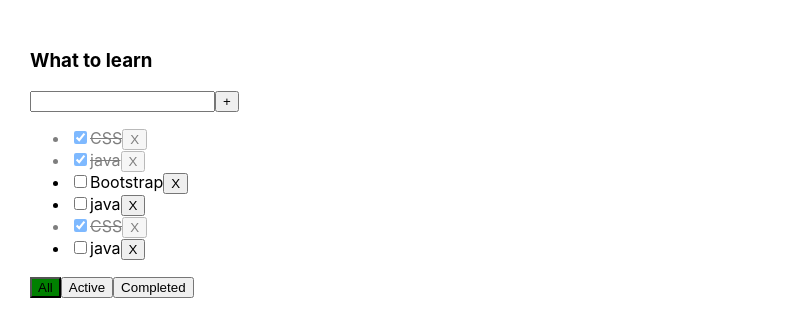
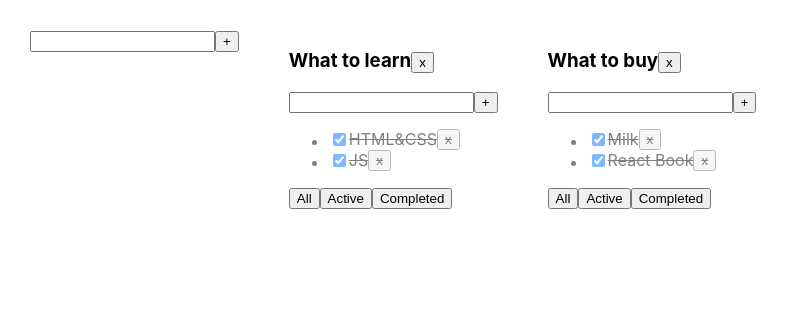
Before and after one commit to natasha17-spec/ToDoList, a React (Create React App) app: page / in a window 1280 px wide. Shown: the top 336 px of the page, without its empty margins (0-789 px from the left). Built offline with nearby package versions, Linux system fonts and the light colour scheme.

Commit message:
6 lesson - edit tasks

```diff
--- /dev/null
+++ b/src/AddNewItemForm.tsx
@@ -0,0 +1,43 @@
+import React, {ChangeEvent, KeyboardEvent, useState} from "react";
+
+type AddItemFormPropsType = {
+    addItem: (title: string) => void
+
+}
+
+export function AddNewItemForm(props: AddItemFormPropsType) {
+    let [title, setTitle] = useState("")
+    let [error, setError] = useState<string | null>(null)
+
+    const onChangeHandler = (e: ChangeEvent<HTMLInputElement>) => {
+        setTitle(e.currentTarget.value)
+    }
+
+    const onKeyPressHandler = (e: KeyboardEvent<HTMLInputElement>) => {
+        setError(null);
+        if (e.charCode === 13) {
+            addTask();
+        }
+    }
+
+    const addTask = () => {
+        debugger
+        let newTitle = title.trim();
+        if (newTitle !== "") {
+            props.addItem(newTitle);
+            setTitle("");
+        } else {
+            setError("Title is required");
+        }
+    }
+    return <div>
+        <input value={title}
+               onChange={onChangeHandler}
+               onKeyPress={onKeyPressHandler}
+               className={error ? "error" : ""}
+        />
+        <button onClick={addTask}>+</button>
+        {error && <div className="error-message">{error}</div>}
+    </div>
+
+}
--- a/src/App.tsx
+++ b/src/App.tsx
@@ -1,91 +1,134 @@
 import React, {useState} from 'react';
 import './App.css';
-import Todolist from "./Todolist";
-import {v1} from "uuid";
+import {TaskType, Todolist} from './Todolist';
+import {v1} from 'uuid';
+import {AddNewItemForm} from "./AddNewItemForm";
+
+export type FilterValuesType = "all" | "active" | "completed";
+type TodolistType = {
+    id: string
+    title: string
+    filter: FilterValuesType
+}
+
+type TasksStateType = {
+    [key: string]: Array<TaskType>
+}
 
 
-export type FilteredType = 'all' | 'active' | 'completed'
+function App() {
+    let todolistId1 = v1();
+    let todolistId2 = v1();
 
-function App() {
+    let [todolists, setTodolists] = useState<Array<TodolistType>>([
+        {id: todolistId1, title: "What to learn", filter: "all"},
+        {id: todolistId2, title: "What to buy", filter: "all"}
+    ])
 
-    const [tasks, setTasks] = useState([
-        {id: v1(), title: 'CSS', isDone: true},
-        {id: v1(), title: 'java', isDone: true},
-        {id: v1(), title: 'Bootstrap', isDone: false},
-        {id: v1(), title: 'java', isDone: false},
-        {id: v1(), title: 'CSS', isDone: true},
-        {id: v1(), title: 'java', isDone: false},
-    ])
-    const [filter, setFilter] = useState<FilteredType>('all')
-    const [addTask, setTask] = useState('')
-    const [err, setErr] = useState(false)
+    let [tasks, setTasks] = useState<TasksStateType>({
+        [todolistId1]: [
+            {id: v1(), title: "HTML&CSS", isDone: true},
+            {id: v1(), title: "JS", isDone: true}
+        ],
+        [todolistId2]: [
+            {id: v1(), title: "Milk", isDone: true},
+            {id: v1(), title: "React Book", isDone: true}
+        ]
+    });
 
-    let tasksForTodolist = tasks;
-    if (filter === 'completed') {
-        tasksForTodolist = tasks.filter(ac => ac.isDone)
-    }
-    if (filter === 'active') {
-        tasksForTodolist = tasks.filter(ac => !ac.isDone)
+
+    function removeTask(id: string, todolistId: string) {
+        //достанем нужный массив по todolistId:
+        let todolistTasks = tasks[todolistId];
+        // перезапишем в этом объекте массив для нужного тудулиста отфилтрованным массивом:
+        tasks[todolistId] = todolistTasks.filter(t => t.id != id);
+        // засетаем в стейт копию объекта, чтобы React отреагировал перерисовкой
+        setTasks({...tasks});
     }
 
-    function deleteTask(id: string) {
-        debugger
-        let filteredTasks = tasks.filter(t => t.id !== id)
-        setTasks(filteredTasks)
-        console.log(tasks)
+    function addTask(title: string, todolistId: string) {
+        let task = {id: v1(), title: title, isDone: false};
+        //достанем нужный массив по todolistId:
+        let todolistTasks = tasks[todolistId];
+        // перезапишем в этом объекте массив для нужного тудулиста копией, добавив в начало новую таску:
+        tasks[todolistId] = [task, ...todolistTasks];
+        // засетаем в стейт копию объекта, чтобы React отреагировал перерисовкой
+        setTasks({...tasks});
     }
 
-    function changeFilter(value: FilteredType) {
-        setFilter(value)
-    }
-
-    function addNewTask() {
-        let newTask = {
-            id: v1(),
-            title: addTask.trim(),
-            isDone: false
-        }
-        if (addTask !== '') {
-            let newTasks = [newTask, ...tasks]
-            setTasks(newTasks)
-            setTask('')
-        } else {
-            setErr(true)
+    function changeStatus(id: string, isDone: boolean, todolistId: string) {
+        //достанем нужный массив по todolistId:
+        let todolistTasks = tasks[todolistId];
+        // найдём нужную таску:
+        let task = todolistTasks.find(t => t.id === id);
+        //изменим таску, если она нашлась
+        if (task) {
+            task.isDone = isDone;
+            // засетаем в стейт копию объекта, чтобы React отреагировал перерисовкой
+            setTasks({...tasks});
         }
     }
 
-    function changeStatus(taskID: string, isDone: boolean) {
-        let task = tasks.find(t => t.id === taskID)
-        if (task) {
-            task.isDone = isDone;
+    function changeFilter(value: FilterValuesType, todolistId: string) {
+        let todolist = todolists.find(tl => tl.id === todolistId);
+        if (todolist) {
+            todolist.filter = value;
+            setTodolists([...todolists])
         }
-        setTasks([...tasks])
-
     }
 
-    function onKeyPressEnter(e: any) {
-        if (e.charCode === 13) {
-            setErr(false)
-            addNewTask()
+    function removeTodolist(id: string) {
+        // засунем в стейт список тудулистов, id которых не равны тому, который нужно выкинуть
+        setTodolists(todolists.filter(tl => tl.id != id));
+        // удалим таски для этого тудулиста из второго стейта, где мы храним отдельно таски
+        delete tasks[id]; // удаляем св-во из объекта... значением которого являлся массив тасок
+        // засетаем в стейт копию объекта, чтобы React отреагировал перерисовкой
+        setTasks({...tasks});
+    }
+
+    function addTodolist(title:string) {
+        let todolist:TodolistType ={
+            id:v1(),
+            filter:"all",
+            title: title
         }
+        setTodolists([todolist,...todolists])
+        setTasks({
+            ...tasks,
+            [todolist.id]:[]
+        })
     }
 
     return (
         <div className="App">
+            <AddNewItemForm addItem={addTodolist} />
+            {
+                todolists.map(tl => {
+                    let allTodolistTasks = tasks[tl.id];
+                    let tasksForTodolist = allTodolistTasks;
 
-            <Todolist title={'What to learn'}
-                      task={tasksForTodolist}
-                      deleteTask={deleteTask}
-                      changeFilter={changeFilter}
-                      addNewTask={addNewTask}
-                      onKeyPressEnter={onKeyPressEnter}
-                      addTask={addTask}
-                      setTask={setTask}
-                      changeStatus={changeStatus}
-                      err={err}
-                      setErr={setErr}
-                      filter={filter}
-            />
+                    if (tl.filter === "active") {
+                        tasksForTodolist = allTodolistTasks.filter(t => t.isDone === false);
+                    }
+                    if (tl.filter === "completed") {
+                        tasksForTodolist = allTodolistTasks.filter(t => t.isDone === true);
+                    }
+
+                    return <Todolist
+                        key={tl.id}
+                        id={tl.id}
+                        title={tl.title}
+                        tasks={tasksForTodolist}
+                        removeTask={removeTask}
+                        changeFilter={changeFilter}
+                        addTask={addTask}
+                        changeTaskStatus={changeStatus}
+                        filter={tl.filter}
+                        removeTodolist={removeTodolist}
+                    />
+                })
+            }
+
         </div>
     );
 }
--- /dev/null
+++ b/src/EditableSpan.tsx
@@ -0,0 +1,30 @@
+import React from "react";
+
+type EditableSpanPropsType = {
+    title: string
+}
+
+export function EditableSpan(props: EditableSpanPropsType) {
+    const [editMode, setEditMode] = React.useState(false)
+    const [title, setTitle] = React.useState('')
+
+    const acivateEditMode = () => {
+        setEditMode(true)
+        setTitle(props.title)
+    }
+    const disableEditMode = () => {
+        setEditMode(false)
+    }
+
+    const onChangehandler=(e:any)=>{
+        setTitle(e.currentTarget.value)
+    }
+    return <div>
+        {!editMode
+            ? <span onDoubleClick={acivateEditMode}>{props.title}</span>
+            : <input value={title}
+                     onChange={onChangehandler}
+                     onBlur={disableEditMode} autoFocus/>
+        }
+    </div>
+}
--- a/src/Todolist.tsx
+++ b/src/Todolist.tsx
@@ -1,91 +1,70 @@
-import React, {ChangeEvent, useState} from 'react';
-import './App.css';
-import {FilteredType} from "./App";
+import React, {ChangeEvent} from 'react';
+import {FilterValuesType} from './App';
+import {AddNewItemForm} from "./AddNewItemForm";
+import {EditableSpan} from "./EditableSpan";
 
-type TaskType = {
+export type TaskType = {
     id: string
     title: string
     isDone: boolean
 }
 
 type PropsType = {
+    id: string
     title: string
-    task: TaskType[]
-    deleteTask: (id: string) => void
-    changeFilter: (value: FilteredType) => void
-    addNewTask: () => void
-    addTask: string
-    setTask: (addTask: string) => void
-    onKeyPressEnter: (e: any) => void
-    changeStatus: (taskID: string, isDone: boolean) => void
-    err: boolean
-    setErr:(err: boolean)=>void
-    filter:FilteredType
+    tasks: Array<TaskType>
+    removeTask: (taskId: string, todolistId: string) => void
+    changeFilter: (value: FilterValuesType, todolistId: string) => void
+    addTask: (title: string, todolistId: string) => void
+    changeTaskStatus: (id: string, isDone: boolean, todolistId: string) => void
+    removeTodolist: (id: string) => void
+    filter: FilterValuesType
 }
 
-function Todolist(props: PropsType) {
+export function Todolist(props: PropsType) {
 
-let changeHandler=(e:any)=>{
-    if(e.target.value !== ''){
-        props.setErr(false)
+    const removeTodolist = () => props.removeTodolist(props.id)
+    const onAllClickHandler = () => props.changeFilter("all", props.id);
+    const onActiveClickHandler = () => props.changeFilter("active", props.id);
+    const onCompletedClickHandler = () => props.changeFilter("completed", props.id);
+
+    const addTask = (title: string) => {
+        props.addTask(title, props.id)
     }
-    props.setTask(e.target.value)
+    return <div>
+        <h3> {props.title}
+            <button onClick={removeTodolist}>x</button>
+        </h3>
+        <AddNewItemForm addItem={addTask}/>
+        <ul>
+            {
+                props.tasks.map(t => {
+                    const onClickHandler = () => props.removeTask(t.id, props.id)
+                    const onChangeHandler = (e: ChangeEvent<HTMLInputElement>) => {
+                        let newIsDoneValue = e.currentTarget.checked;
+                        props.changeTaskStatus(t.id, newIsDoneValue, props.id);
                     }
-let filterAll = props.filter === 'all'? 'color':''
-let filterActive = props.filter === 'active'? 'color':''
-let filterCompleted = props.filter === 'completed'? 'color':''
-    return (
-        <div>
-            <h3>{props.title}</h3>
-            <div>
-                <input value={props.addTask}
-                       onChange={changeHandler}
-                       onKeyPress={(e => props.onKeyPressEnter(e))}
-                       className={props.err ? 'error':''}
-                />
 
-                <button onClick={props.addNewTask}>+</button>
-                {props.err ? "Поле не может быть пустым" : ''}
+                    return <li key={t.id} className={t.isDone ? "is-done" : ""}>
+                        <div style={{display:'flex'}}>
+                            <input type="checkbox" onChange={onChangeHandler} checked={t.isDone}/>
+                            <EditableSpan title={t.title}/>
+                            <button onClick={onClickHandler}>x</button>
                         </div>
-            <ul>
-                {props.task.map((el) => {
-                    let changeStatus = (e: ChangeEvent<HTMLInputElement>) => {
-                        props.changeStatus(el.id, e.currentTarget.checked)
-
-                        console.log(e.currentTarget.checked)
+                    </li>
+                })
             }
-                    return <li key={el.id}  className={el.isDone ?'is-done':''}>
-                        <input type="checkbox"
-                               checked={el.isDone}
-                               onChange={changeStatus}
-
-
-                        />
-
-                        <span>{el.title}</span>
-                        <button onClick={() => {
-                            props.deleteTask(el.id)
-                        }}>X
-                        </button>
-                    </li>
-                })}
         </ul>
         <div>
-                <button className={filterAll} onClick={() => {
-                    props.changeFilter('all')
-                }}>All
+            <button className={props.filter === 'all' ? "active-filter" : ""}
+                    onClick={onAllClickHandler}>All
             </button>
-                <button className={filterActive} onClick={() => {
-                    props.changeFilter('active')
-                }}>Active
+            <button className={props.filter === 'active' ? "active-filter" : ""}
+                    onClick={onActiveClickHandler}>Active
             </button>
-                <button className={filterCompleted} onClick={() => {
-                    props.changeFilter('completed')
-                }}>Completed
+            <button className={props.filter === 'completed' ? "active-filter" : ""}
+                    onClick={onCompletedClickHandler}>Completed
             </button>
         </div>
     </div>
-    );
 }
-
-export default Todolist;
```
Lines whose indentation alone changed are shown as unchanged.
